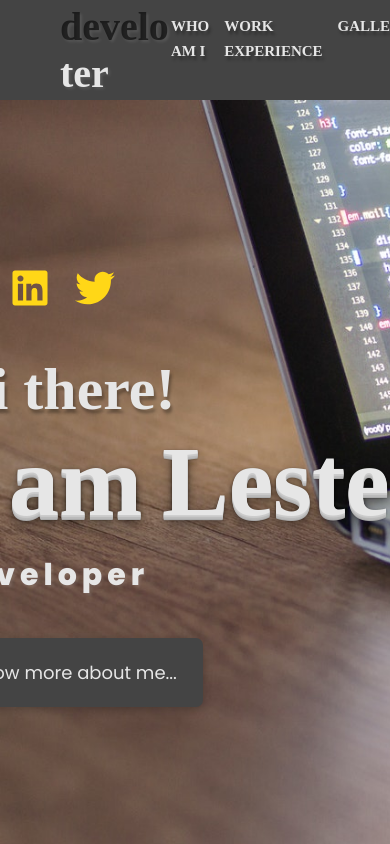
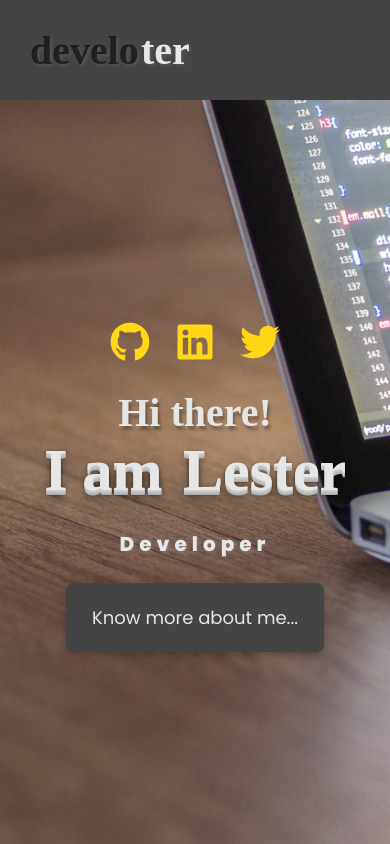
Before and after one commit to mlechavez/simple-portfolio, a React (Create React App) app: page / in a window 390 px wide. Shown: the top 844 px of the page. Built offline with nearby package versions, Linux system fonts and the light colour scheme; a web font is replaced by a local one.

Commit message:
add tablet responsive

```diff
--- a/src/components/gallery/Gallery.tsx
+++ b/src/components/gallery/Gallery.tsx
@@ -44,11 +44,9 @@ const Gallery = () => {
           >
             {porsches.map(image => {
               return (
-                <>
-                  <SwiperSlide key={image.name}>
-                    <img src={image.src} alt={image.name} />
-                  </SwiperSlide>
-                </>
+                <SwiperSlide key={`${image.id.toString()}-${image.name}`}>
+                  <img src={image.src} alt={image.name} />
+                </SwiperSlide>
               )
             })}
           </Swiper>
@@ -75,11 +73,9 @@ const Gallery = () => {
           >
             {acns.map(image => {
               return (
-                <>
-                  <SwiperSlide key={image.name}>
-                    <img src={image.src} alt={image.name} />
-                  </SwiperSlide>
-                </>
+                <SwiperSlide key={`${image.id.toString()}-${image.name}`}>
+                  <img src={image.src} alt={image.name} />
+                </SwiperSlide>
               )
             })}
           </Swiper>
--- a/src/components/gallery/data.ts
+++ b/src/components/gallery/data.ts
@@ -8,14 +8,12 @@ export const images = [
     work: "porsche",
     name: "Network 1",
     src: "https://titerniumstorage.blob.core.windows.net/my-assets/porsche1.JPG",
-    position: "",
   },
   {
     id: 2,
     work: "porsche",
     name: "Network 2",
     src: "https://titerniumstorage.blob.core.windows.net/my-assets/porsche2.JPG",
-    position: "",
   },
   {
     id: 3,
@@ -29,55 +27,47 @@ export const images = [
     work: "porsche",
     name: "Pic 2",
     src: "https://titerniumstorage.blob.core.windows.net/my-assets/porsche4.JPG",
-    position: "",
   },
   {
     id: 5,
     work: "porsche",
     name: "Pic 3",
     src: "https://titerniumstorage.blob.core.windows.net/my-assets/porsche5.JPG",
-    position: "",
   },
   {
     id: 6,
     work: "acn",
     name: "pic 1",
     src: "https://titerniumstorage.blob.core.windows.net/my-assets/acn1.png",
-    position: "100px",
   },
   {
     id: 7,
     work: "acn",
     name: "pic 2",
     src: "https://titerniumstorage.blob.core.windows.net/my-assets/acn2.png",
-    position: "100px",
   },
   {
     id: 8,
     work: "acn",
     name: "pic 3",
     src: "https://titerniumstorage.blob.core.windows.net/my-assets/acn3.png",
-    position: "100px",
   },
   {
     id: 9,
     work: "acn",
     name: "pic 4",
     src: "https://titerniumstorage.blob.core.windows.net/my-assets/acn4.png",
-    position: "100px",
   },
   {
     id: 10,
     work: "acn",
     name: "pic 4",
     src: "https://titerniumstorage.blob.core.windows.net/my-assets/acn5.jpg",
-    position: "100px",
   },
   {
     id: 11,
     work: "acn",
     name: "pic 4",
     src: "https://titerniumstorage.blob.core.windows.net/my-assets/acn6.jpg",
-    position: "100px",
   },
 ];
--- a/src/components/intro/intro.scss
+++ b/src/components/intro/intro.scss
@@ -50,6 +50,7 @@
             0 10px 10px rgba(0, 0, 0, 0.2), 0 20px 20px rgba(0, 0, 0, 0.15);
         }
       }
+
       h2 {
         font-size: 60px;
         font-family: $font-family-cursive;
@@ -138,3 +139,43 @@
     }
   }
 }
+
+@media screen and (max-width: 768px) {
+  .intro {
+    .left {
+      flex: 1;
+      .intro-text,
+      .social-container,
+      .button-container {
+        width: 100%;
+        display: flex;
+        align-items: center;
+        justify-content: center;
+      }
+
+      .intro-text {
+        margin: initial;
+        justify-content: center;
+
+        h1 {
+          font-size: 60px;
+          .myName {
+            font-size: 60px;
+          }
+        }
+
+        h2 {
+          font-size: 40px;
+        }
+
+        h3 {
+          font-size: 20px;
+        }
+      }
+    }
+
+    .right {
+      display: none;
+    }
+  }
+}
--- a/src/components/topbar/Topbar.tsx
+++ b/src/components/topbar/Topbar.tsx
@@ -39,7 +39,6 @@ const Topbar = () => {
             ter
           </motion.span>
         </div>
-        {/* <span className="toggle">toggle</span> */}
       </div>
       <div className="right">
         <motion.div className="menu"
--- a/src/components/topbar/topbar.scss
+++ b/src/components/topbar/topbar.scss
@@ -121,3 +121,16 @@
     }
   }
 }
+
+@media screen and (max-width: 768px) {
+  .topbar {
+    padding-left: 30px;
+    padding-right: 30px;
+
+    .right {
+      .menu > ul {
+        display: none;
+      }
+    }
+  }
+}
--- a/src/components/usedtodo/usedtodo.scss
+++ b/src/components/usedtodo/usedtodo.scss
@@ -9,6 +9,7 @@
     position: relative;
     overflow: hidden;
     min-height: 100vh;
+    text-align: center;
     background: rgba(255, 255, 255, 0.1);
 
     h2 {
@@ -47,3 +48,21 @@
     }
   }
 }
+
+@media screen and (max-width: 1200px) {
+  .usedToDo {
+    .wrapper {
+      h2 {
+        font-size: 100px;
+      }
+
+      h3 {
+        font-size: 40px;
+      }
+
+      p {
+        font-size: 20px;
+      }
+    }
+  }
+}
--- a/src/components/whoami/whoami.scss
+++ b/src/components/whoami/whoami.scss
@@ -14,9 +14,6 @@
     overflow: hidden;
     position: relative;
     margin-bottom: 60px;
-    // box-shadow: rgba(240, 46, 170, 0.4) 5px 5px,
-    //   rgba(240, 46, 170, 0.3) 10px 10px, rgba(240, 46, 170, 0.2) 15px 15px,
-    //   rgba(240, 46, 170, 0.1) 20px 20px, rgba(240, 46, 170, 0.05) 25px 25px;
     box-shadow: rgba(255, 215, 23, 0.4) 5px 5px,
       rgba(255, 215, 170, 0.3) 10px 10px, rgba(255, 215, 170, 0.2) 15px 15px,
       rgba(255, 215, 170, 0.1) 20px 20px, rgba(255, 215, 170, 0.05) 25px 25px;
@@ -74,3 +71,22 @@
     }
   }
 }
+
+@media screen and (max-width: 768px) {
+  .wrapper {
+    flex-direction: column;
+
+    .left {
+      position: relative;
+      width: 100vh;
+
+      img {
+        position: absolute;
+        top: 50%;
+        left: 50%;
+        transform: translate(-50%, -50%);
+        object-fit: none;
+      }
+    }
+  }
+}
```
Also changed, not shown: src/App.scss (+8 -0 lines).
